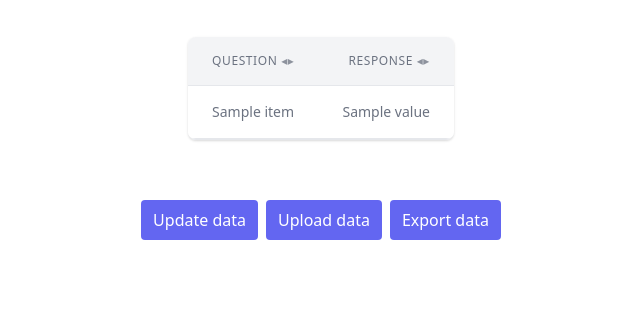
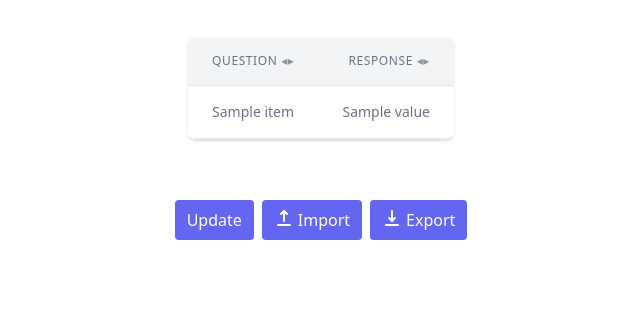
Before and after one commit to BDALab/lbd_analysis_tool, a Django app: template subjects/templates/subjects/session_detail_data_questionnaire.html in a window 1280 px wide. Shown: the part 267-599 px from the top of the page, without its empty margins (319-959 px from the left). Run offline with Django 3.2, Linux system fonts and the light colour scheme; the template is opened without the code that fills it: most values are stand-ins (such as "Sample title", 1, 10 or a date in 2020); some libraries are stand-ins or nearby versions.

Commit message:
Nicer import/export buttons

```diff
--- a/subjects/templates/subjects/session_detail_data_questionnaire.html
+++ b/subjects/templates/subjects/session_detail_data_questionnaire.html
@@ -260,15 +260,27 @@
                 <div class="flex justify-center mx-auto mt-5 mb-4">
                     <a href="{% url 'subjects:session_update_data_questionnaire' session.subject.code session.session_number %}"
                        class="inline-flex text-white bg-indigo-500 border-0 py-2 px-3 mx-1 focus:outline-none hover:bg-indigo-600 rounded">
-                        Update data
+                        Update
                     </a>
                     <a href="{% url 'subjects:import_questionnaire_data' session.subject.code session.session_number %}"
                        class="inline-flex text-white bg-indigo-500 border-0 py-2 px-3 mx-1 focus:outline-none hover:bg-indigo-600 rounded">
-                        Upload data
+                        <svg xmlns="http://www.w3.org/2000/svg"
+                             class="h-5 w-5 mr-1"
+                             viewBox="0 0 20 20"
+                             fill="currentColor">
+                            <path fill-rule="evenodd" d="M3 17a1 1 0 011-1h12a1 1 0 110 2H4a1 1 0 01-1-1zM6.293 6.707a1 1 0 010-1.414l3-3a1 1 0 011.414 0l3 3a1 1 0 01-1.414 1.414L11 5.414V13a1 1 0 11-2 0V5.414L7.707 6.707a1 1 0 01-1.414 0z" clip-rule="evenodd" />
+                        </svg>
+                        Import
                     </a>
                     <a href="{% url 'subjects:export_questionnaire_data' session.subject.code session.session_number %}"
                        class="inline-flex text-white bg-indigo-500 border-0 py-2 px-3 mx-1 focus:outline-none hover:bg-indigo-600 rounded">
-                        Export data
+                        <svg xmlns="http://www.w3.org/2000/svg"
+                             class="h-5 w-5 mr-1"
+                             viewBox="0 0 20 20"
+                             fill="currentColor">
+                            <path fill-rule="evenodd" d="M3 17a1 1 0 011-1h12a1 1 0 110 2H4a1 1 0 01-1-1zm3.293-7.707a1 1 0 011.414 0L9 10.586V3a1 1 0 112 0v7.586l1.293-1.293a1 1 0 111.414 1.414l-3 3a1 1 0 01-1.414 0l-3-3a1 1 0 010-1.414z" clip-rule="evenodd" />
+                        </svg>
+                        Export
                     </a>
                 </div>
 
@@ -287,7 +299,13 @@
                     </a>
                     <a href="{% url 'subjects:import_questionnaire_data' session.subject.code session.session_number %}"
                        class="inline-flex text-white bg-indigo-500 border-0 py-2 px-3 mx-1 focus:outline-none hover:bg-indigo-600 rounded">
-                        Upload data
+                        <svg xmlns="http://www.w3.org/2000/svg"
+                             class="h-5 w-5 mr-1"
+                             viewBox="0 0 20 20"
+                             fill="currentColor">
+                            <path fill-rule="evenodd" d="M3 17a1 1 0 011-1h12a1 1 0 110 2H4a1 1 0 01-1-1zM6.293 6.707a1 1 0 010-1.414l3-3a1 1 0 011.414 0l3 3a1 1 0 01-1.414 1.414L11 5.414V13a1 1 0 11-2 0V5.414L7.707 6.707a1 1 0 01-1.414 0z" clip-rule="evenodd" />
+                        </svg>
+                        Import
                     </a>
                 </div>
             {% endif %}
```
Also changed, not shown: subjects/templates/subjects/session_detail_data_acoustic.html (+21 -3 lines).
